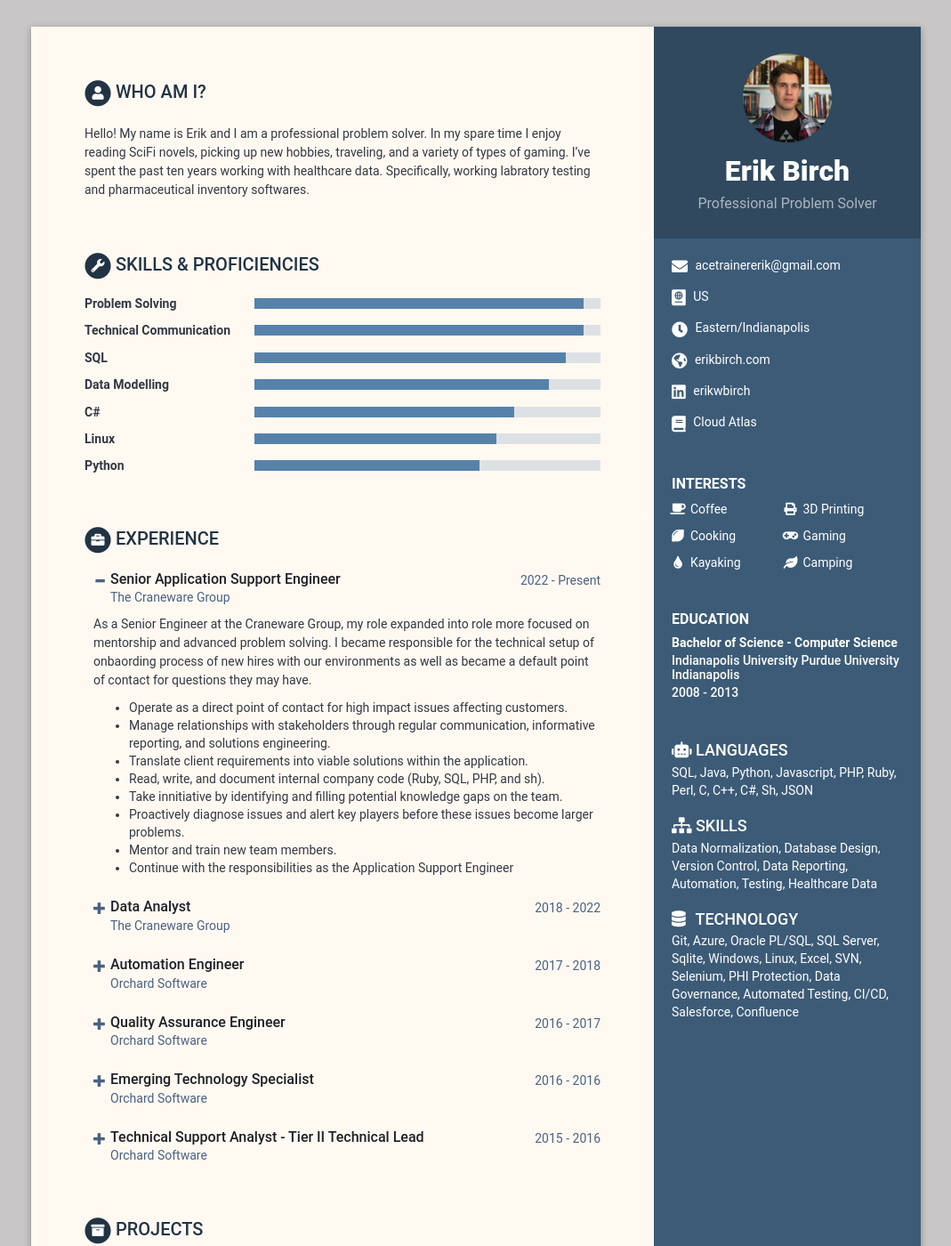
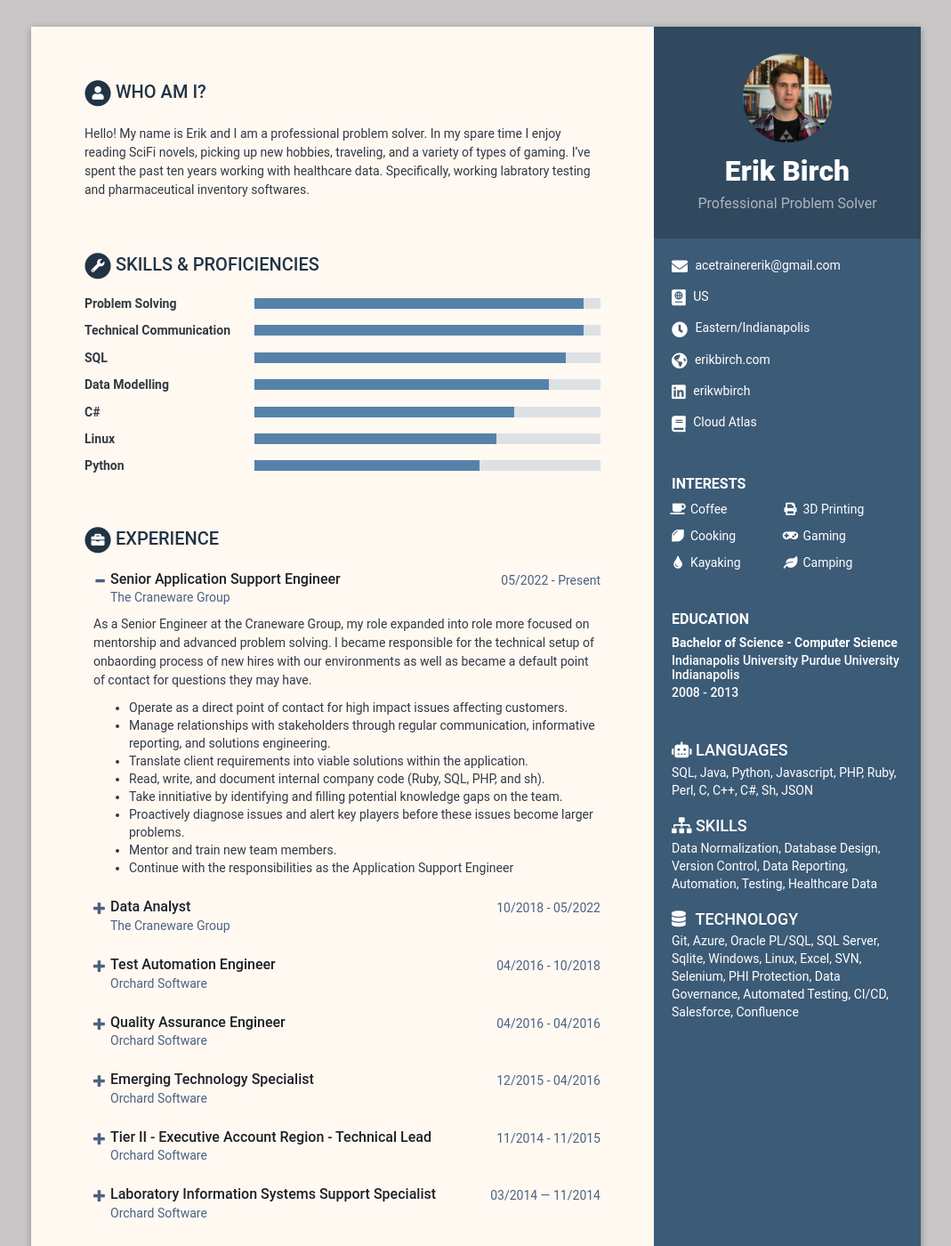
Before and after one commit to AceTrainerErik/AceTrainerErik.github.io, a Jekyll site: the page built from index.html, in a window 1280 px wide and 1400 px high. Shown: the whole window at 89% size, without its empty margins (105-1174 px from the left). Built offline with Jekyll 4.4.1, drawn with Linux system fonts in a browser that asks for light colours.

Commit message:
Updated data

```diff
--- a/_data/data.yml
+++ b/_data/data.yml
@@ -115,7 +115,7 @@ experiences:
     title: Experience
     info:
       - role: Senior Application Support Engineer
-        time: 2022 - Present
+        time: 05/2022 - Present
         company: The Craneware Group
         details: |
           As a Senior Engineer at the Craneware Group, my role expanded into role more focused on mentorship and advanced problem solving.  I became responsible for the technical setup of onbaording process of new hires with our environments as well as became a default point of contact for questions they may have.
@@ -128,7 +128,7 @@ experiences:
             - Mentor and train new team members.
             - Continue with the responsibilities as the Application Support Engineer
       - role: Data Analyst
-        time: 2018 - 2022
+        time: 10/2018 - 05/2022
         company: The Craneware Group
         details: |
           The technical client support team (TCS) manages all post-deployment product issues within the company. They are directly in contact with customers who have issues that were not solved by the standard support department. Through regular communciation, TCS generates reports, writes custom SQL scripts, and engineers solutions to customize the products to our clients needs.
@@ -140,8 +140,8 @@ experiences:
             - Acted as a subject matter expert for the patient database component of our product.
             - Designed a suite of SQL queries and scripts for TCS team members to utilize. This led to significant improvements in our ability to diagnose problems.
 
-      - role: Automation Engineer
-        time: 2017 - 2018
+      - role: Test Automation Engineer
+        time: 04/2016 - 10/2018
         company: Orchard Software
         details: |
           Worked as a team in order to create and implement an automated testing workflow for the company. This included an implementation of a Jenkins CI/CD pipeline, a full testing suite developed in C#, and customer reporting pipelines to provide information to stakeholders.
@@ -152,7 +152,7 @@ experiences:
             - Built custom installers for outdated products in order to minimize our technology stack.
 
       - role: Quality Assurance Engineer
-        time: 2016 - 2017
+        time: 04/2016 - 04/2016
         company: Orchard Software
         details: |
           Operated as a Quality Assurance contact for all departments seeking answers on complex issues. With my prodcut speciality, SQL knowledge, and problem solving skills, I acted as a critical source for answers.
@@ -162,7 +162,7 @@ experiences:
             - Acted as liason between the support and development departments.
 
       - role: Emerging Technology Specialist
-        time: 2016 - 2016
+        time: 12/2015 - 04/2016
         company: Orchard Software
         details: |
           With the executive team being sunset, a role was created to allow me to continue to operate as a key member of the team. This role enabled me to be flexible between tackling complex support issues that continued to arise and testing new technology. New technologies were documented in a way that the support team was able to smoothly adopt their responsibilities on release.
@@ -172,12 +172,22 @@ experiences:
             - Acted as the department liason between Support, Development, and QA to ensure high quality solutions were found.
             - Leveraged PowerBI and SSRS to generate and support dynamic reporting for clients.
 
-      - role: Technical Support Analyst - Tier II Technical Lead
-        time: 2015 - 2016
+      - role: Tier II - Executive Account Region - Technical Lead
+        time: 11/2014 - 11/2015
         company: Orchard Software
         details: |
           Originally hired on for the technical support team, I gained a reputation for rapid resolution of issues and consistent positive remarks. Between a sharp memory, a knack for pattern recognition, and a keen eye for detail, I was quickly promoted to a technical lead position.
             - Managed Microsoft SQL Server instances for clients; performed regular maintenance, managed data retention policies, and diagnosed database related issues.
+            - Gathered complex laboratory requirements and translated them into viable product workflows.
+            - Coordinated with other departments to prioritize and resolve recurring issues.
+            - Wrote custom SQL backed reports for clients. These would be implemented later as critical reporting pipelines.
+            - Operated as a primary contact and solutions expert for clients with complex long-standing issues.
+            - Performed additional development for departments internal applications.
+
+      - role: Laboratory Information Systems Support Specialist
+        time: 03/2014 — 11/2014
+        company: Orchard Software
+        details: |
             - Gathered complex laboratory requirements and translated them into viable product workflows.
             - Coordinated with other departments to prioritize and resolve recurring issues.
             - Wrote custom SQL backed reports for clients. These would be implemented later as critical reporting pipelines.
```
